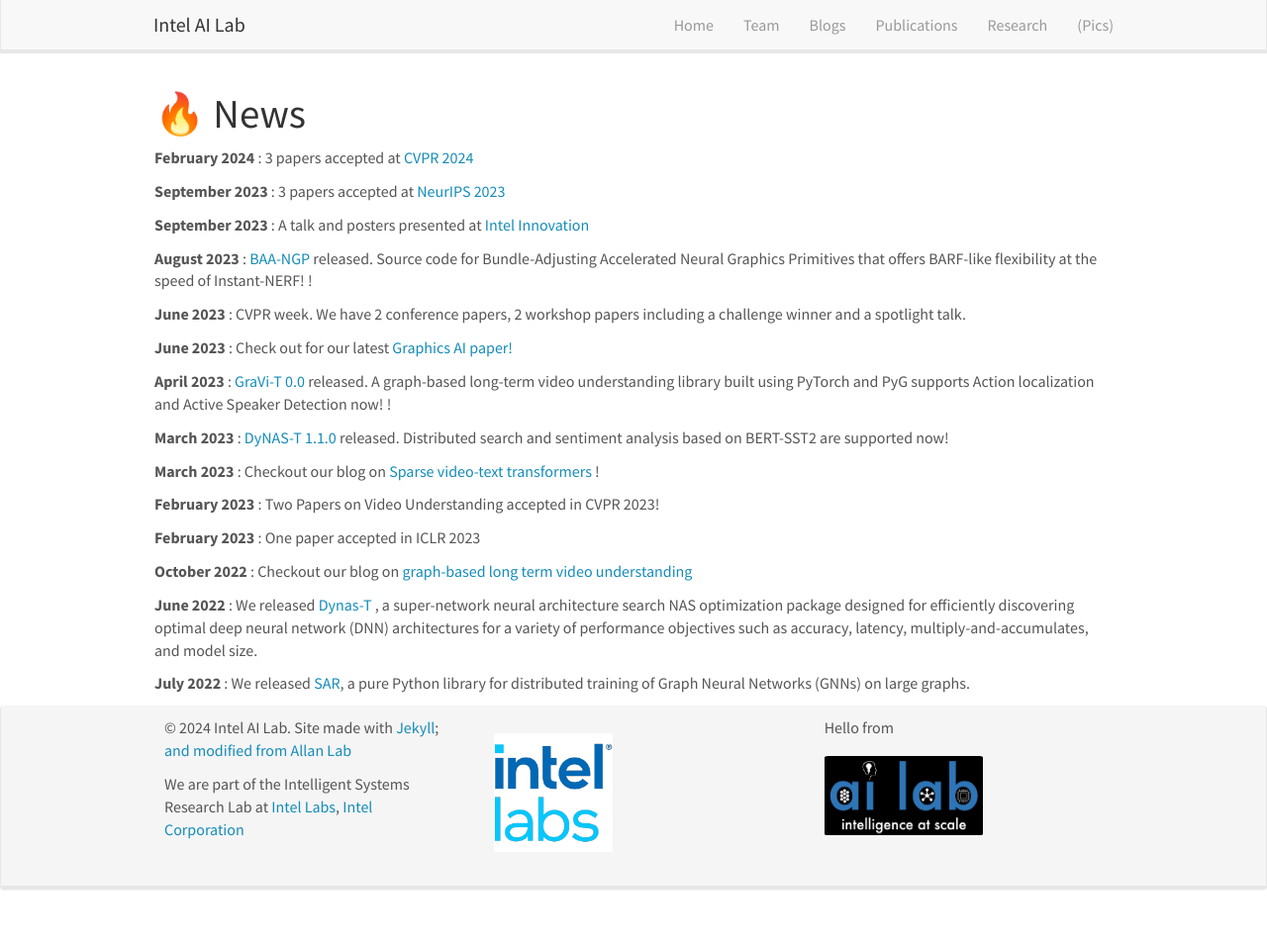
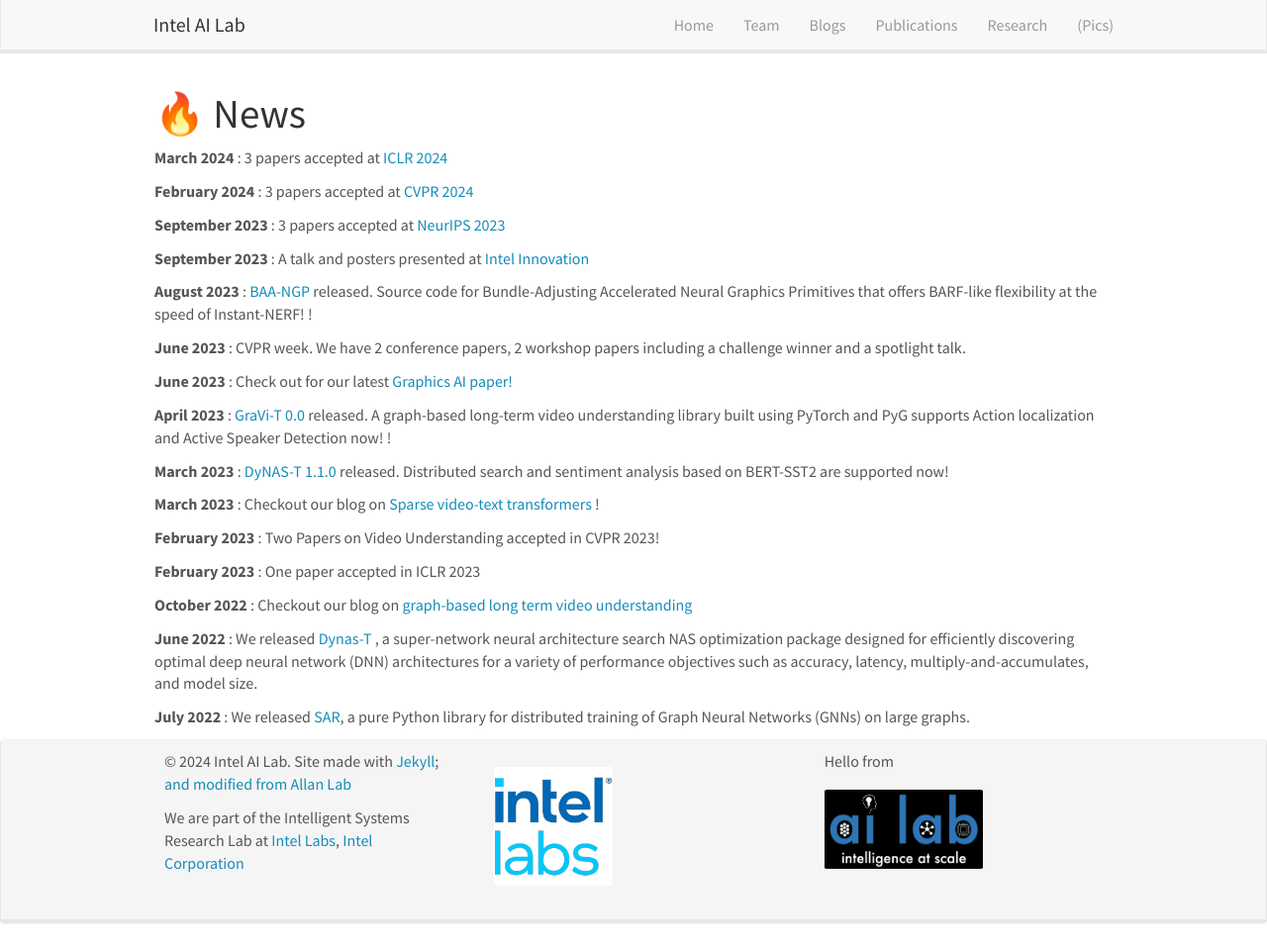
Before and after one commit to intelailabpage/intelailabpage.github.io, a Jekyll site: the page built from _pages/allnews.md, in a window 1280 px wide and 955 px high. Shown: the whole window at 99% size. Built offline with Jekyll 4.4.1, drawn with Linux system fonts in a browser that asks for light colours; nearby versions of some CDN libraries.

Commit message:
Update news.yml

```diff
--- a/_data/news.yml
+++ b/_data/news.yml
@@ -1,3 +1,6 @@
+- date: March 2024
+  headline: 3 papers accepted at <a href="https://iclr.cc/"> ICLR 2024 </a>
+
 - date: February 2024
   headline: 3 papers accepted at <a href="https://cvpr.thecvf.com/"> CVPR 2024 </a>
 
```
